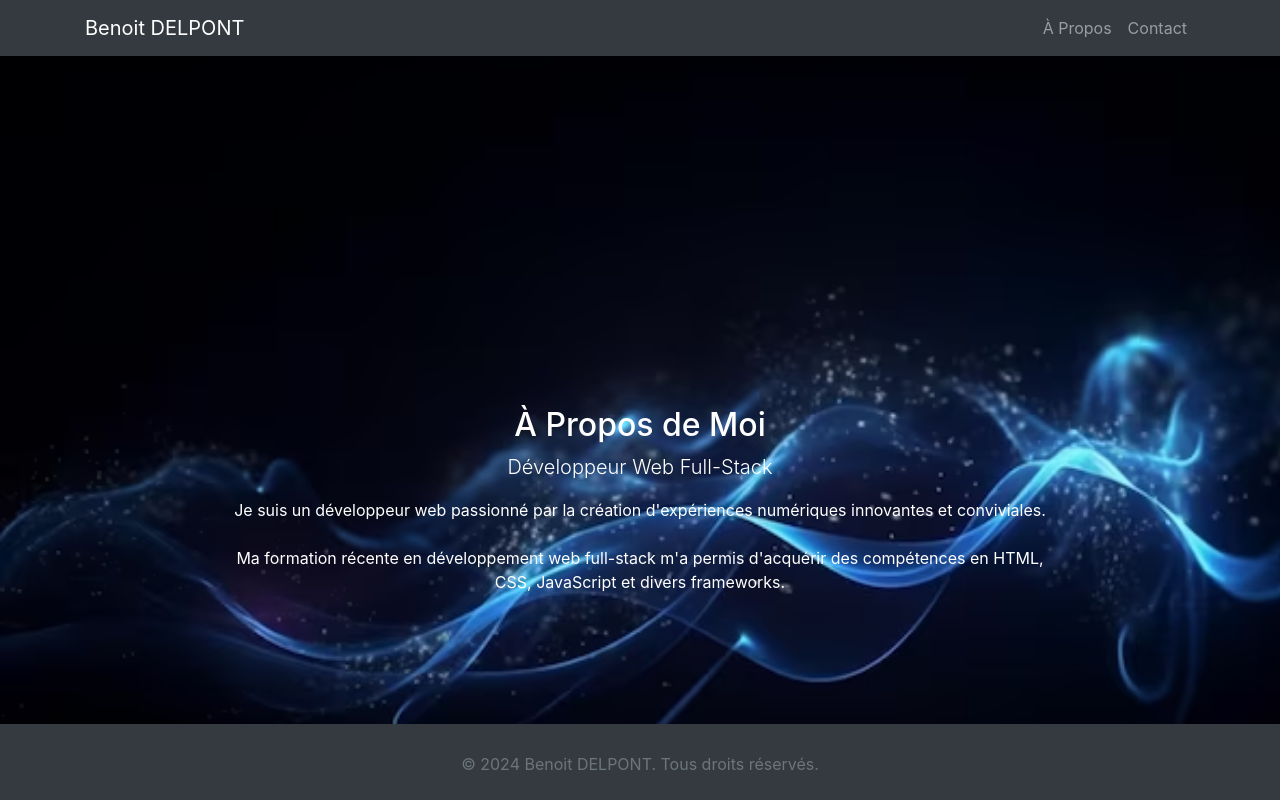
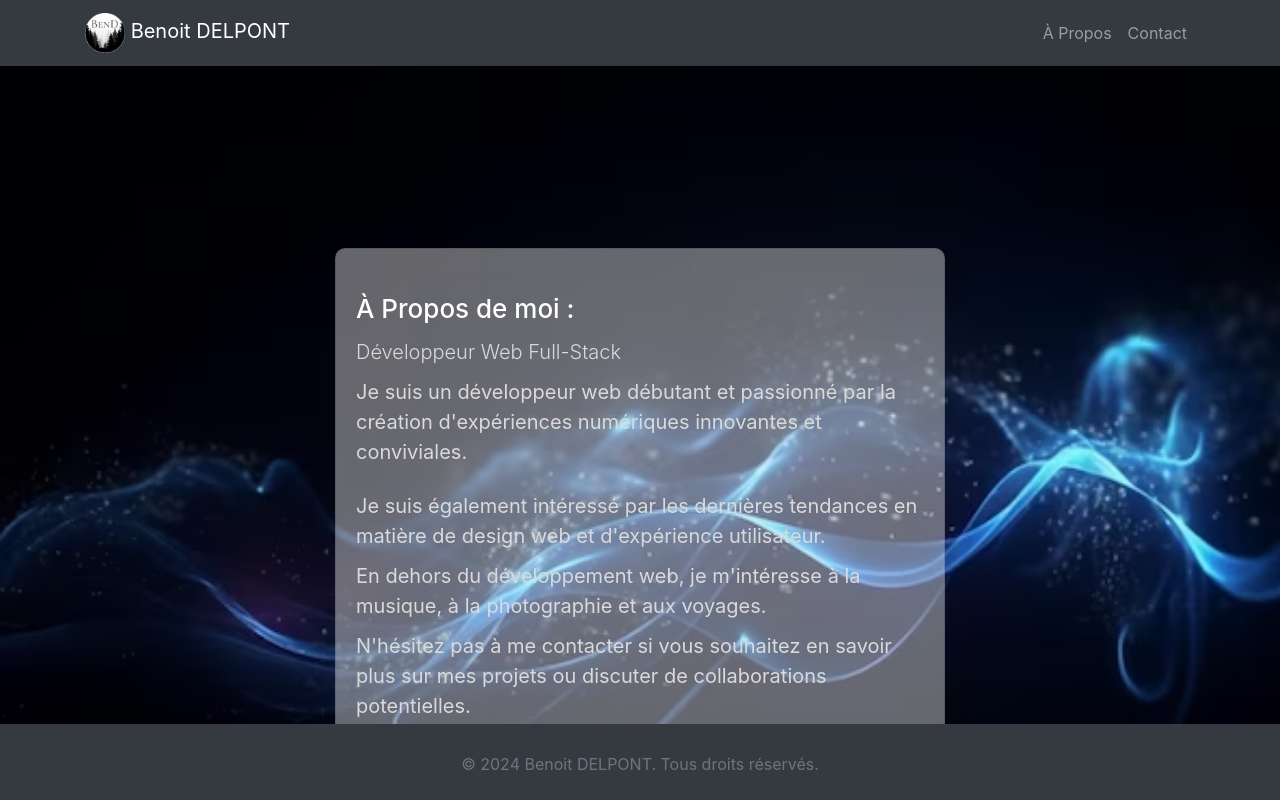
Before and after one commit to benben121212/Portefolio, a plain HTML site: page index.html in a window 1280 px wide. Shown: the top 800 px of the page. Drawn offline with nearby package versions, Linux system fonts and the light colour scheme.

Commit message:
first commit

```diff
--- a/index.html
+++ b/index.html
@@ -14,7 +14,7 @@
   <!-- Navigation -->
   <nav class="navbar navbar-expand-lg navbar-dark bg-dark">
     <div class="container">
-      <a class="navbar-brand" href="#">Benoit DELPONT</a>
+      <a class="navbar-brand" href="#about"><img src="img/logo.png" alt="Logo" height="40" href="#about"> Benoit DELPONT</a>
       <button class="navbar-toggler" type="button" data-toggle="collapse" data-target="#navbarNav" aria-controls="navbarNav" aria-expanded="false" aria-label="Toggle navigation">
         <span class="navbar-toggler-icon"></span>
       </button>
@@ -31,19 +31,23 @@
     </div>
   </nav>
 
- <!-- Content -->
+<!-- Content -->
 <div class="container-fluid about-section" id="about">
     <div class="row justify-content-center align-items-center" style="height: 100vh;">
-      <div class="col-md-8 text-center">
-        <div class="my-5">
-          <h2 class="mt-5">À Propos de Moi</h2>
-          <p class="lead">Développeur Web Full-Stack</p>
-          <p class="mb-4">Je suis un développeur web passionné par la création d'expériences numériques innovantes et conviviales.</p>
-          <p>Ma formation récente en développement web full-stack m'a permis d'acquérir des compétences en HTML, CSS, JavaScript et divers frameworks.</p>
+        <div class="col-md-6">
+            <div class="card">
+                <div class="card-body">
+                    <h2 class="card-title mt-4">À Propos de moi :</h2>
+                    <p class="lead">Développeur Web Full-Stack</p>
+                    <p class="mb-4">Je suis un développeur web débutant et passionné par la création d'expériences numériques innovantes et conviviales.</p>
+                    <p>Je suis également intéressé par les dernières tendances en matière de design web et d'expérience utilisateur.</p>
+                    <p>En dehors du développement web, je m'intéresse à la musique, à la photographie et aux voyages.</p>
+                    <p>N'hésitez pas à me contacter si vous souhaitez en savoir plus sur mes projets ou discuter de collaborations potentielles.</p>
+                </div>
+            </div>
         </div>
-      </div>
     </div>
-  </div>
+</div>
 
 
   <!-- Contact -->
--- a/style.css
+++ b/style.css
@@ -23,6 +23,30 @@
     padding-bottom: 0;
 }
 
+/* Style pour la carte de contenu */
+.about-section .card {
+    background-color: rgba(255, 255, 255, 0.397);
+    border-radius: 10px;
+}
+
+
+.about-section .card-body {
+    padding: 20px;
+}
+
+.about-section .card-title {
+    color: #ffffff;
+    font-size: 26px;
+    margin-top: 0;
+}
+
+.about-section .card p {
+    color: #dadada;
+    font-size: 20px;
+    margin-bottom: 10px;
+}
+
+
 /* Contact */
 .contact-section {
     background-image: url('img/contact-background.jpeg');
```
Also changed, not shown: img/logo.png (added).
